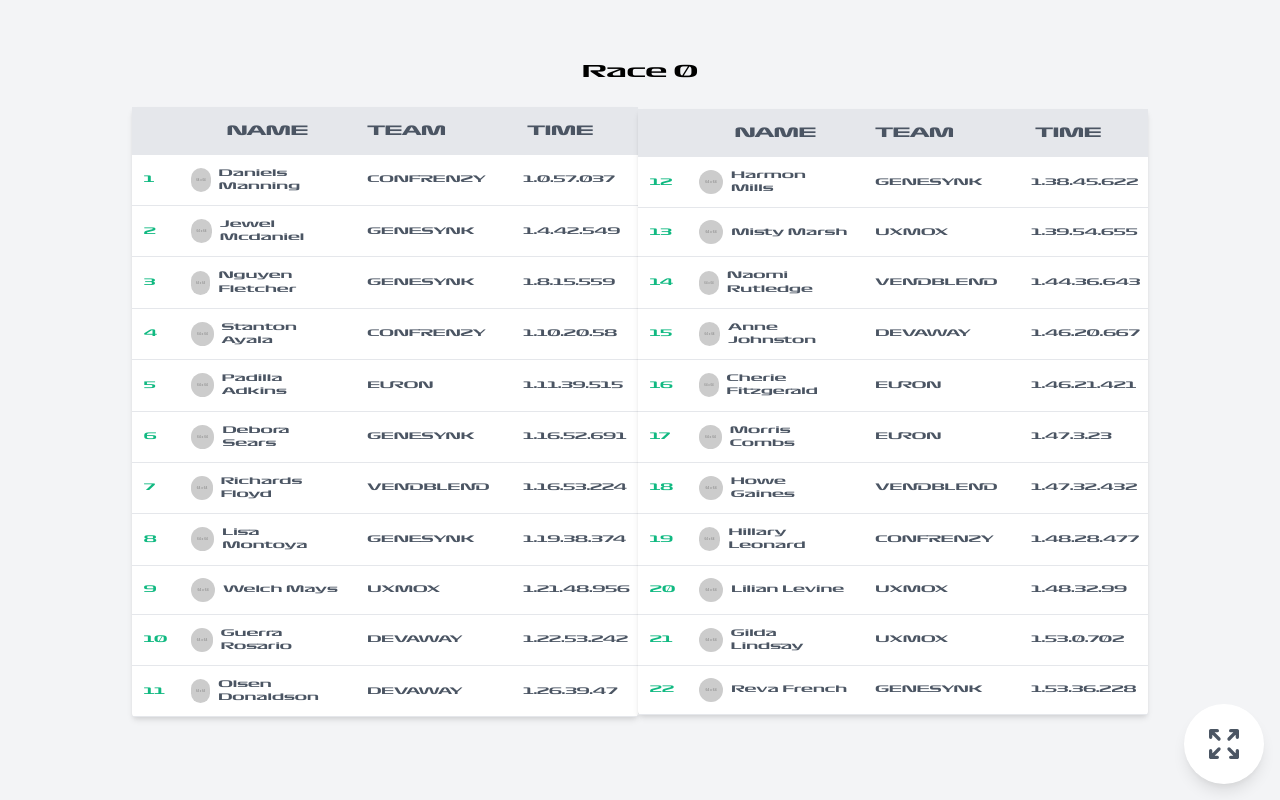
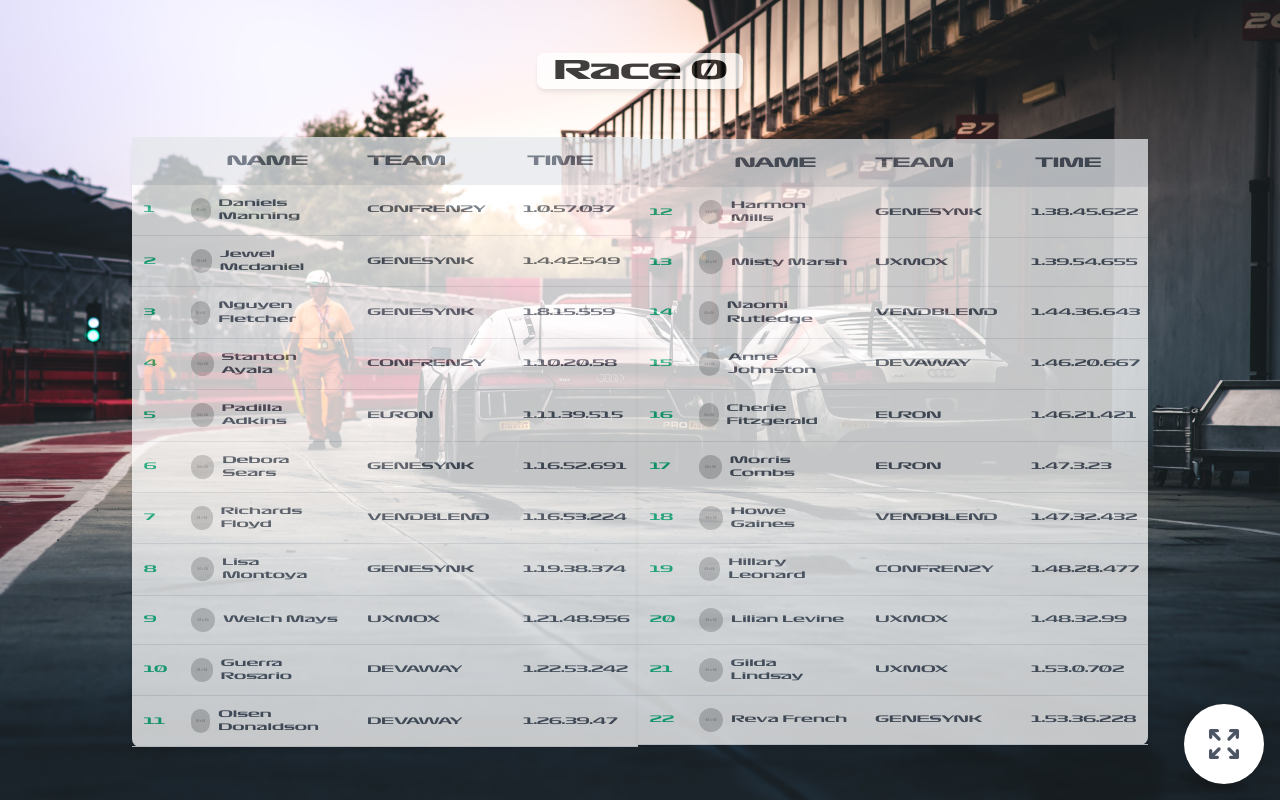
Before and after one commit to aljacket/devaway-app, a Vue app: page / in a window 1280 px wide. Built offline with nearby package versions, Linux system fonts and the light colour scheme.

Commit message:
add background image

```diff
--- a/src/App.vue
+++ b/src/App.vue
@@ -1,5 +1,5 @@
 <template>
-    <div class="relative">
+    <div class="relative bg-cover bg-center bg-racing w-screen h-screen">
         <Home />
     </div>
 </template>
--- a/src/components/Race.vue
+++ b/src/components/Race.vue
@@ -1,11 +1,14 @@
 <template>
-    <div class="bg-gray-100 w-screen h-screen flex flex-col justify-center font-sans">
-        <p class="w-full text-center">{{ ix < 0 ? `Driver Standings` : `Race ${index}` }}</p>
-        <div class="w-full lg:w-full flex items-center justify-center">
-            <div class="bg-white shadow-md rounded my-6">
+    <div class="w-screen h-screen flex flex-col justify-center font-sans">
+        <div class="w-full flex flex-col items-center justify-center">
+            <div class="bg-white shadow-md rounded-lg my-6 opacity-75 text-xl font-bold px-4">
+                {{ ix < 0 ? `Driver Standings` : `Race ${index}` }}
+            </div>
+            <div class="w-full flex items-center justify-center">
+                <div class="bg-white shadow-md rounded-l-lg my-6 opacity-75">
                     <table class="min-w-max w-full table-auto">
                         <thead>
-                        <tr class="bg-gray-200 h-12 text-gray-600 uppercase text-ms leading-normal">
+                            <tr class="bg-gray-200 h-12 text-gray-600 uppercase text-ms">
                                 <th class="py-3 px-3 text-center"></th>
                                 <th class="py-3 px-3 text-center">Name</th>
                                 <th class="py-3 px-3 text-left">Team</th>
@@ -35,10 +38,10 @@
                         </tbody>
                     </table>
                 </div>
-            <div class="bg-white shadow-md rounded my-6">
+                <div class="bg-white shadow-md rounded-r-lg my-6 opacity-75">
                     <table class="min-w-max w-full table-auto">
                         <thead>
-                        <tr class="bg-gray-200 h-12 text-gray-600 uppercase text-ms leading-normal">
+                            <tr class="bg-gray-200 h-12 text-gray-600 uppercase text-ms">
                                 <th class="py-3 px-3 text-center"></th>
                                 <th class="py-3 px-3 text-center">Name</th>
                                 <th class="py-3 px-3 text-left">Team</th>
@@ -67,6 +70,7 @@
                             </tr>
                         </tbody>
                     </table>
+                </div>
             </div>
         </div>
     </div>
--- a/tailwind.config.js
+++ b/tailwind.config.js
@@ -4,11 +4,16 @@ module.exports = {
     purge: ['./index.html', './src/**/*.{vue,js,ts,jsx,tsx}'],
     darkMode: false, // or 'media' or 'class'
     theme: {
-        extend: {},
+        extend: {
+            backgroundImage: theme => ({
+                'racing': "url('./src/assets/img/background.jpg')",
+            })
+        },
         fontSize: {
             'xs': '.55rem',
             'sm': '.65rem',
             'ms': '.75rem',
+            'xl': '1.50rem'
         },
         fontFamily: {
             sans: [
```
Also changed, not shown: src/assets/img/background.jpg (added). Lines whose indentation alone changed are shown as unchanged.
